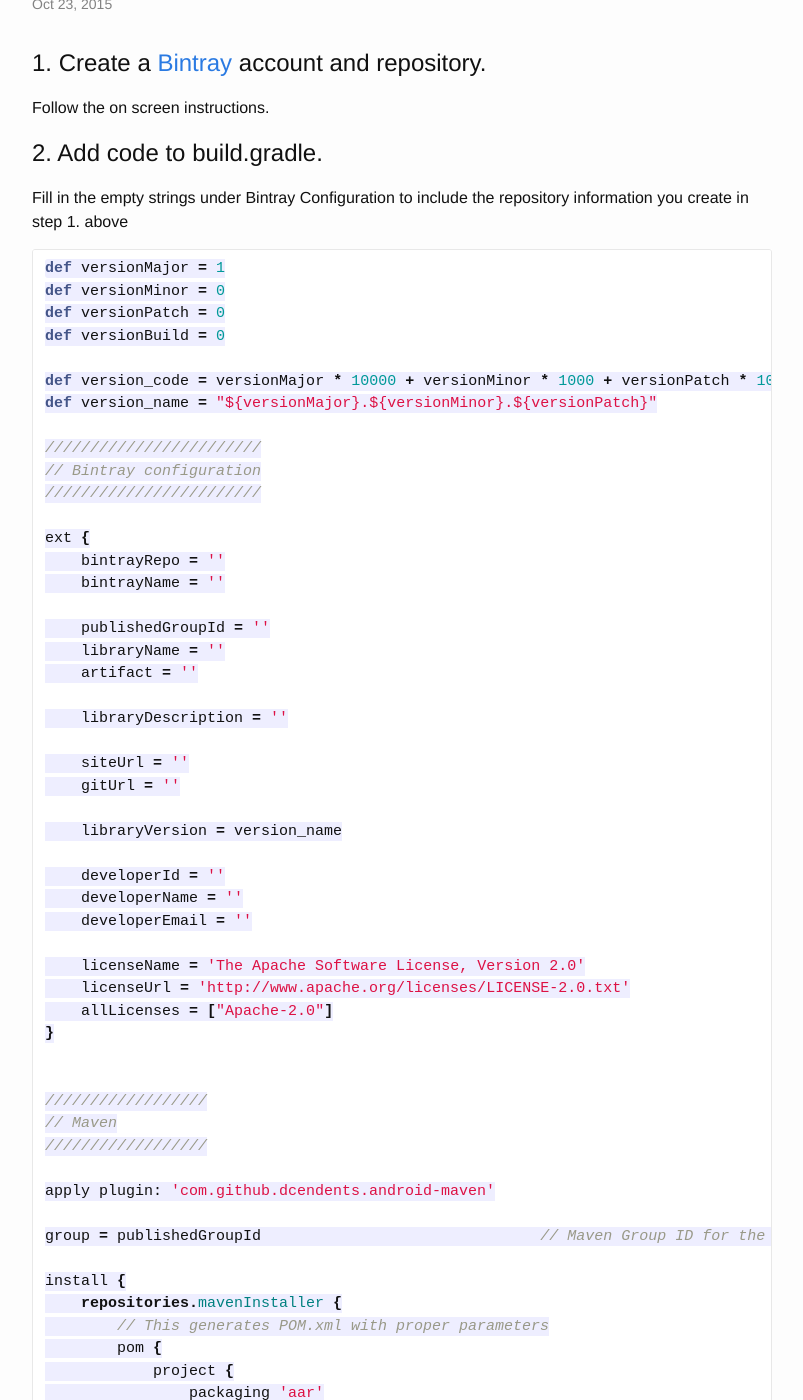
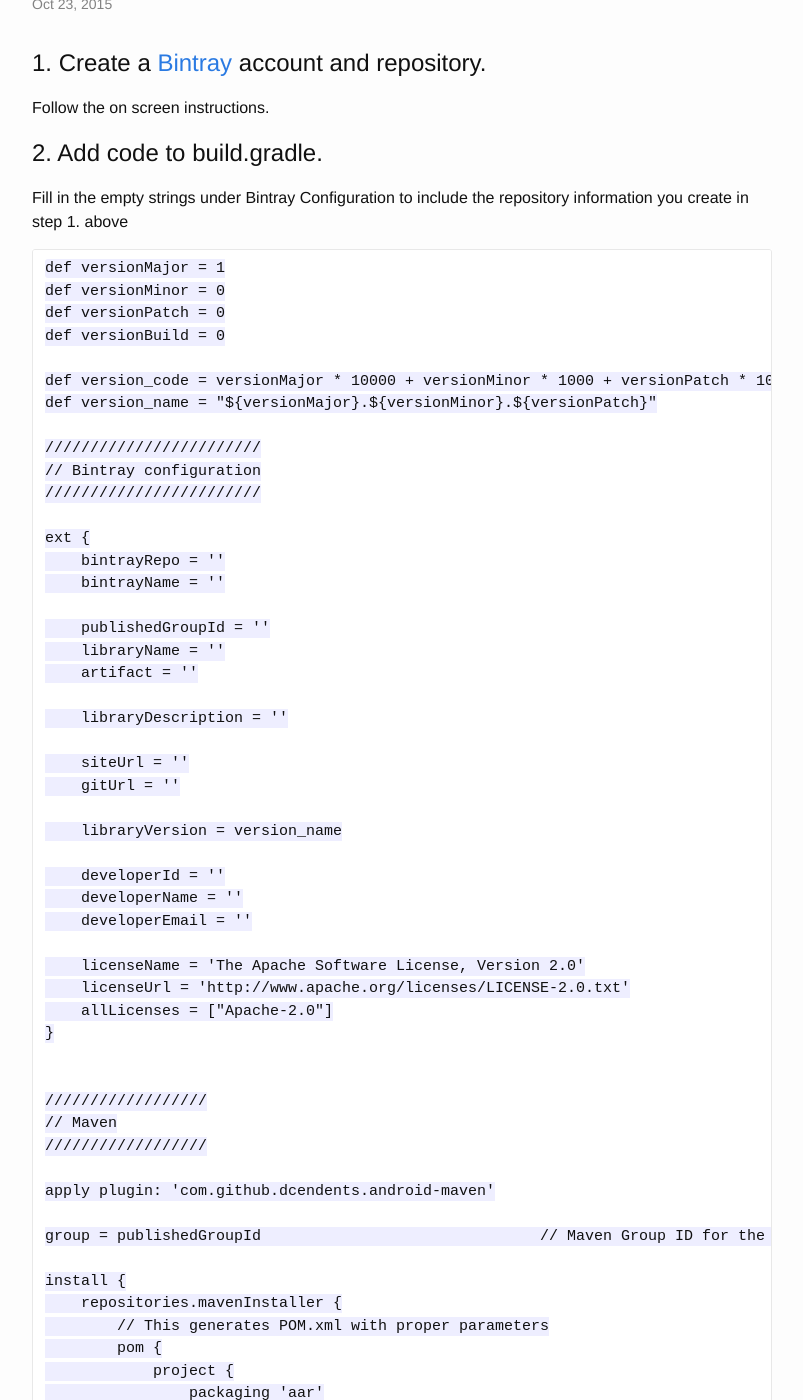
Before and after one commit to eliasbagley/eliasbagley.github.io, a Jekyll site: the page built from _posts/2015-10-23-gradle-script-for-bintray-upload.markdown, in a window 1280 px wide and 1400 px high, scrolled down 197 px. Shown: the whole window, without its empty margins (238-1041 px from the left). Built offline with Jekyll 4.4.1, drawn with Linux system fonts in a browser that asks for light colours; Markdown is read by kramdown in place of the engine named in the settings; comment, search, counter and statistics services are not loaded; some of the changed text lies outside the part shown.

Commit message:
Update post

````diff
--- a/_posts/2015-10-23-gradle-script-for-bintray-upload.markdown
+++ b/_posts/2015-10-23-gradle-script-for-bintray-upload.markdown
@@ -14,7 +14,7 @@ Follow the on screen instructions.
 
 Fill in the empty strings under Bintray Configuration to include the repository information you create in step 1. above
 
-```gradle
+```
 def versionMajor = 1
 def versionMinor = 0
 def versionPatch = 0
@@ -174,7 +174,7 @@ bintray {
 
 Then, you can keep configuration info in `local.properties`
 
-```ini
+```
 bintray.apikey=KEY
 bintray.user=USER
 bintray.gpg.password=PASSWORD
````
